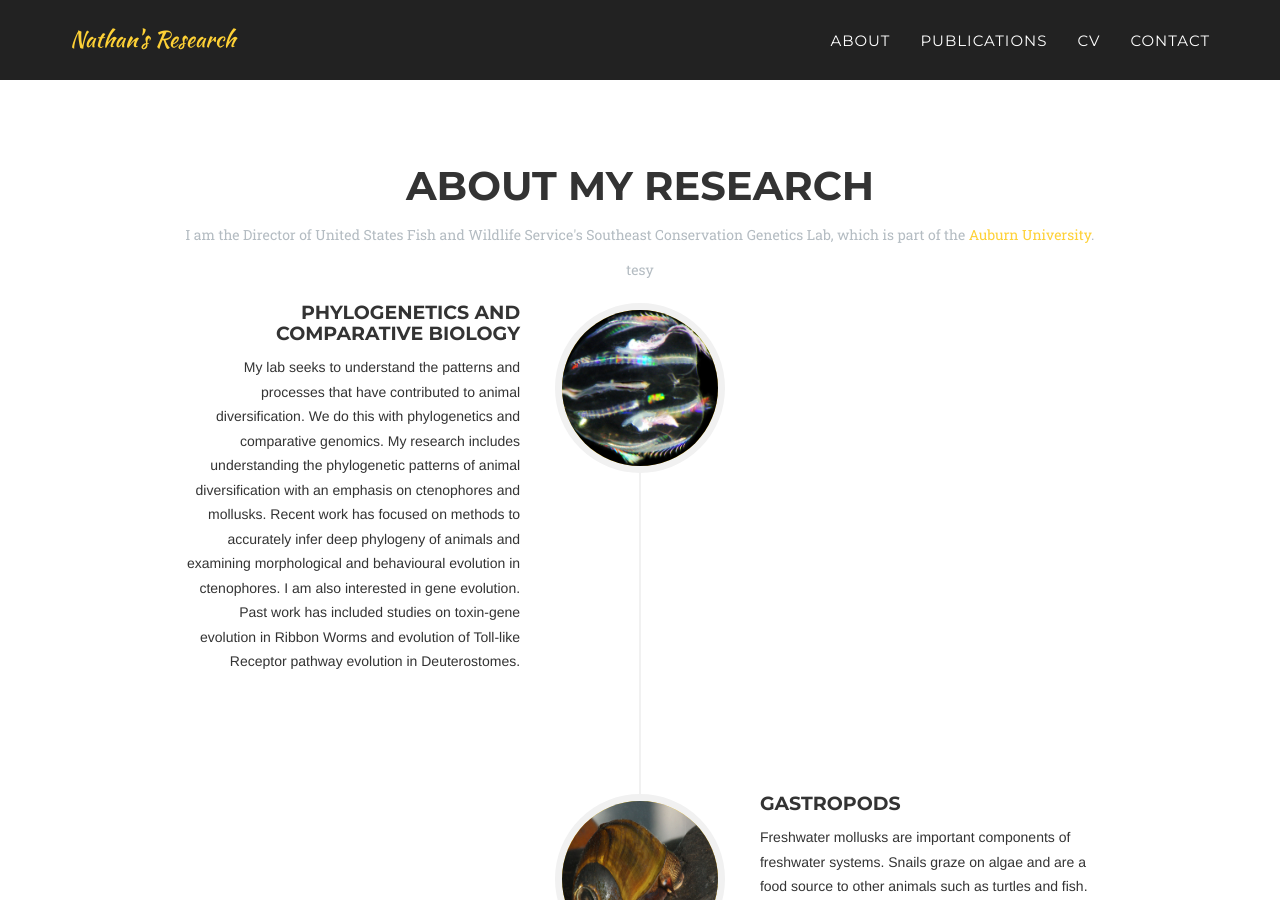
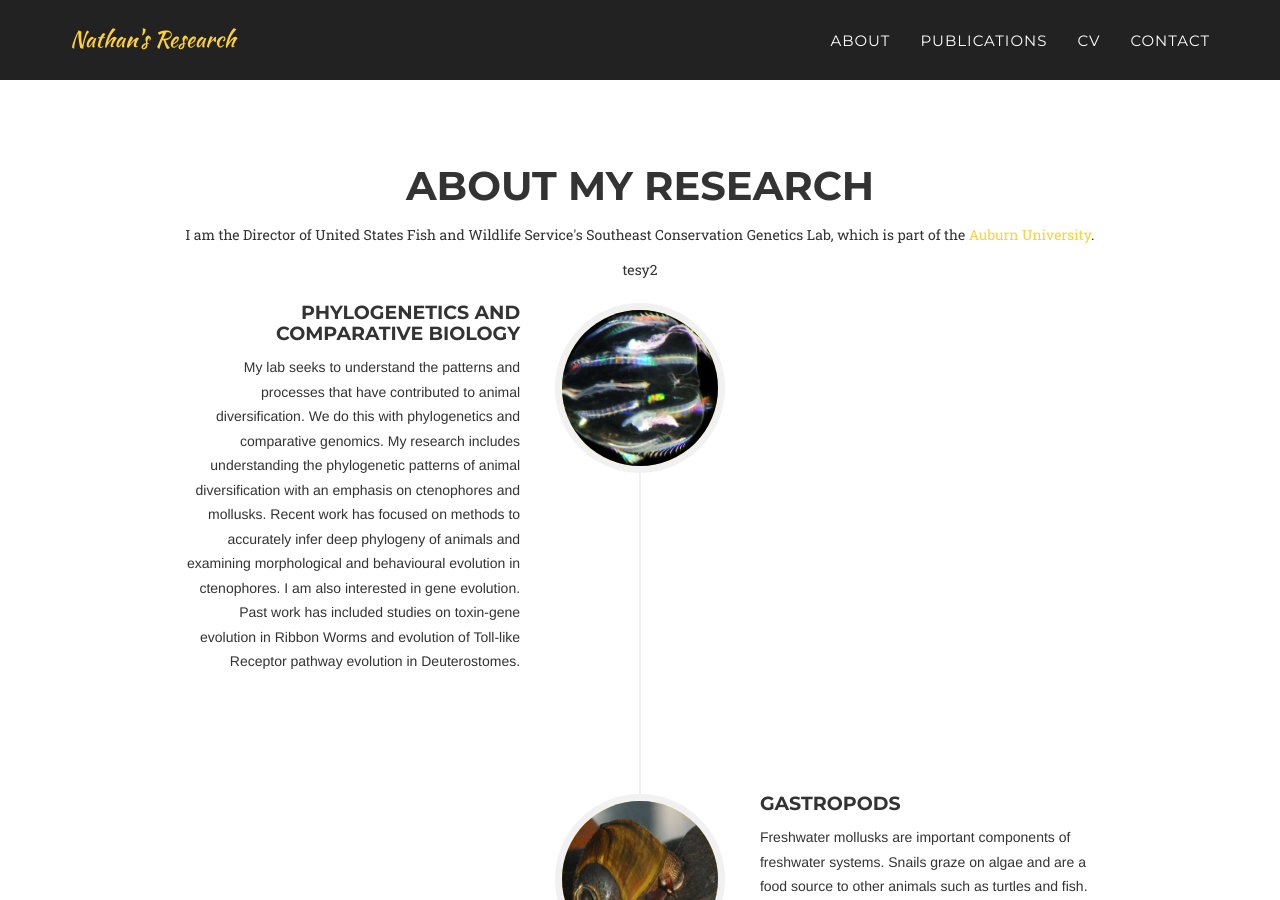
Before and after one commit to NathanWhelan/nathanwhelan.github.io, a Jekyll site: the page built from index.html, in a window 1280 px wide and 900 px high, scrolled down 744 px. Built offline with Jekyll 4.4.1, drawn with Linux system fonts in a browser that asks for light colours; some web fonts are replaced.

Commit message:
Update about.html

```diff
--- a/_includes/about.html
+++ b/_includes/about.html
@@ -4,8 +4,8 @@
             <div class="row">
                 <div class="col-lg-12 text-center">
                     <h2 class="section-heading">About My Research</h2>
-                    <p class="text-muted">I am the Director of United States Fish and Wildlife Service's Southeast Conservation Genetics Lab, which is part of the <a href="http://http://sfaas.auburn.edu/>School of Fisheries, Aquaculture, and Aquatic Sciences</a> at <a href="http://auburn.edu">Auburn University</a>.</p>
-                    <p class="text-muted">tesy</p>
+                    <p>I am the Director of United States Fish and Wildlife Service's Southeast Conservation Genetics Lab, which is part of the <a href="http://http://sfaas.auburn.edu/>School of Fisheries, Aquaculture, and Aquatic Sciences</a> at <a href="http://auburn.edu">Auburn University</a>.</p>
+                    <p>tesy2</p>
 
 
 
```
